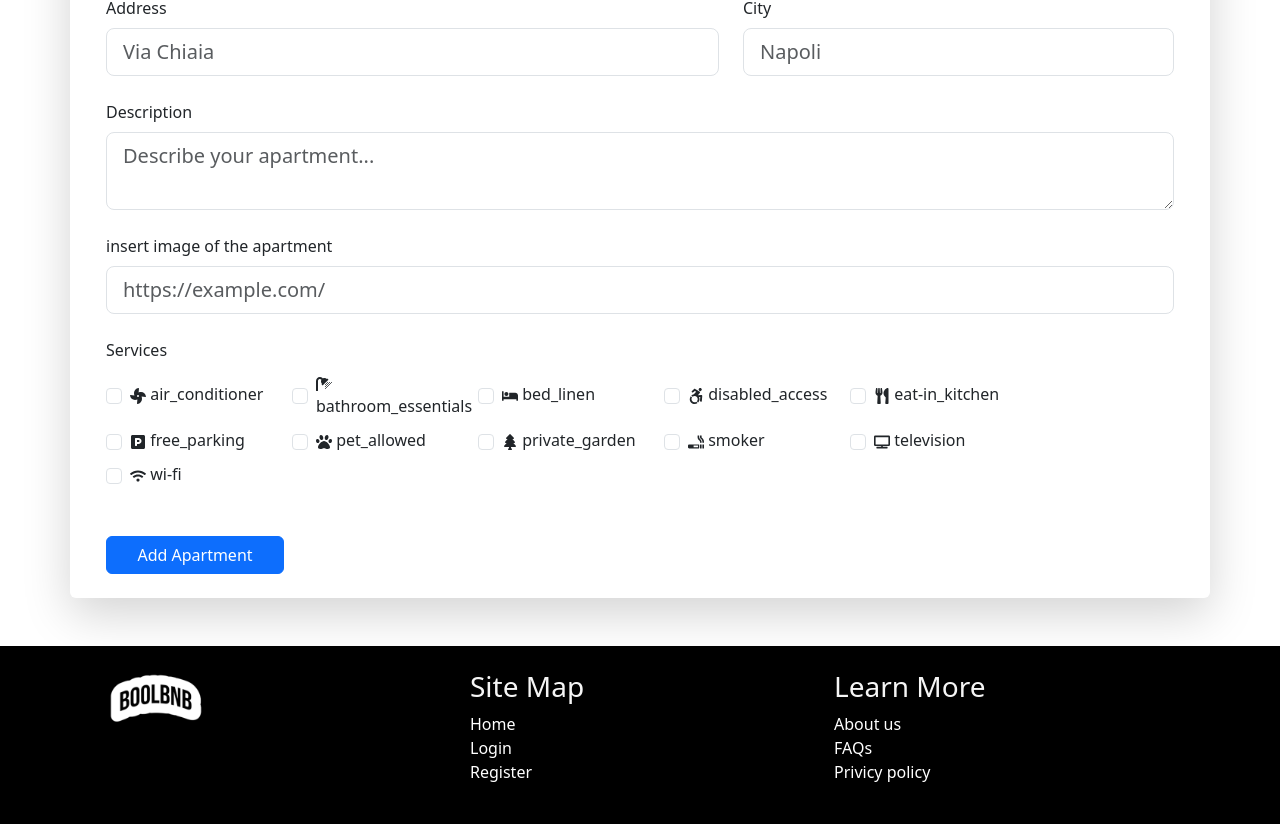
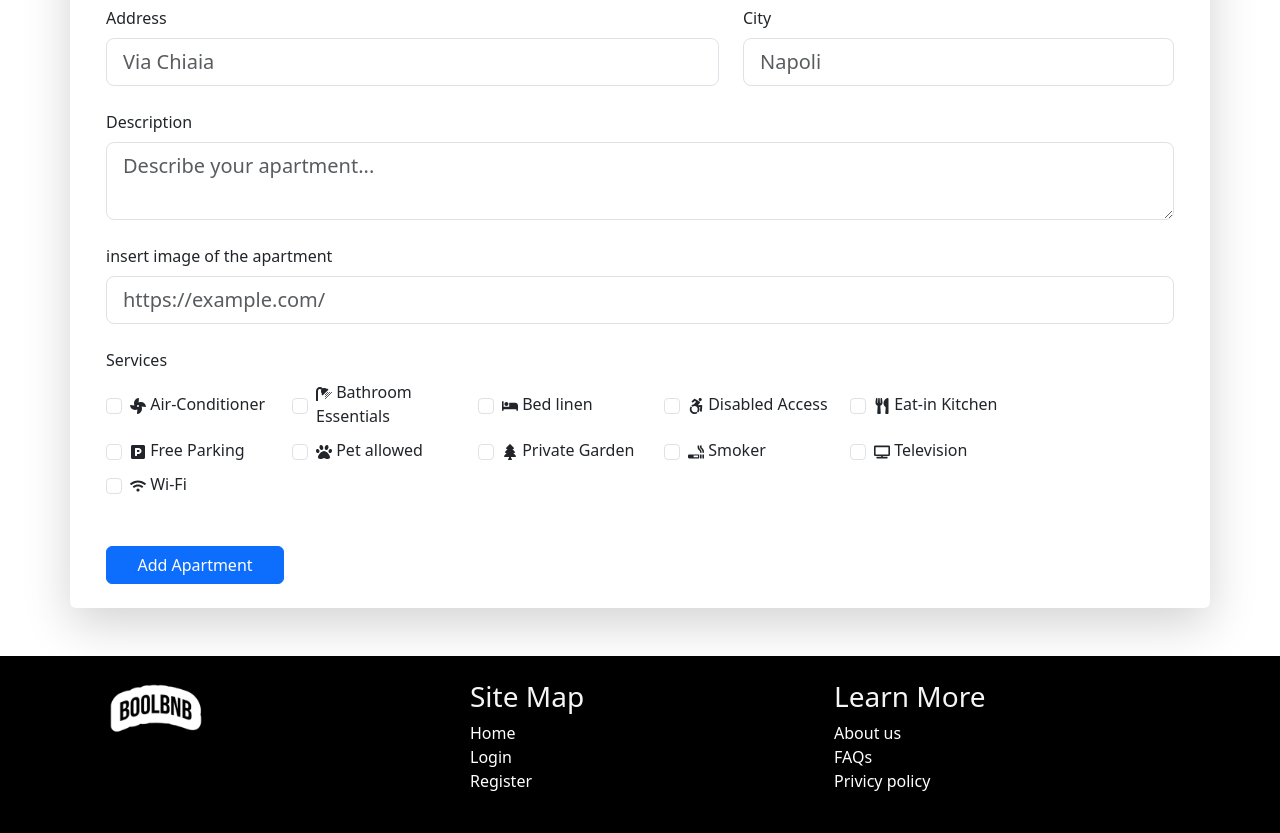
Before and after one commit to ManuelTrappolini/boolBnb-project-work, a React (Vite) app in the folder frontend/: page /apartments/addapartment in a window 1280 px wide. Shown: the part 547-1380 px from the top of the page. Built offline with nearby package versions, Linux system fonts and the light colour scheme; the HTML template or start-up script is replaced by a standard one.

Commit message:
modify somethings

```diff
--- a/frontend/src/components/AddReview.jsx
+++ b/frontend/src/components/AddReview.jsx
@@ -73,10 +73,10 @@ export default function AddReview() {
     return (
         <div className="container">
             <div className='row'>
-                <h1>Add a Review</h1>
+                <h3 className='fw-bold mb-4 px-0'>Add a Review</h3>
 
                 {/* form */}
-                <form onSubmit={handleSubmit}>
+                <form onSubmit={handleSubmit} className='px-0'>
                     <div className="row">
                         <div className="mb-3 col-12 col-md-4">
                             <label htmlFor="authorName" className="form-label">Name</label>
--- a/frontend/src/components/Addapartment.jsx
+++ b/frontend/src/components/Addapartment.jsx
@@ -17,18 +17,19 @@ export default function AddApartment() {
     const [successMessage, setSuccessMessage] = useState('');
 
     const servicesList = [
-        { id: 3, name: 'air_conditioner', icon: <FaFan /> },
-        { id: 5, name: 'bathroom_essentials', icon: <FaShower /> },
-        { id: 6, name: 'bed_linen', icon: <FaBed /> },
-        { id: 11, name: 'disabled_access', icon: <FaAccessibleIcon /> },
-        { id: 4, name: 'eat-in_kitchen', icon: <FaUtensils /> },
-        { id: 1, name: 'free_parking', icon: <FaParking /> },
-        { id: 9, name: 'pet_allowed', icon: <FaPaw /> },
-        { id: 2, name: 'private_garden', icon: <FaTree /> },
-        { id: 10, name: 'smoker', icon: <FaSmoking /> },
-        { id: 7, name: 'television', icon: <FaTv /> },
-        { id: 8, name: 'wi-fi', icon: <FaWifi /> },
+        { id: 3, name: 'Air-Conditioner', icon: <FaFan /> },
+        { id: 5, name: 'Bathroom Essentials', icon: <FaShower /> },
+        { id: 6, name: 'Bed linen', icon: <FaBed /> },
+        { id: 11, name: 'Disabled Access', icon: <FaAccessibleIcon /> },
+        { id: 4, name: 'Eat-in Kitchen', icon: <FaUtensils /> },
+        { id: 1, name: 'Free Parking', icon: <FaParking /> },
+        { id: 9, name: 'Pet allowed', icon: <FaPaw /> },
+        { id: 2, name: 'Private Garden', icon: <FaTree /> },
+        { id: 10, name: 'Smoker', icon: <FaSmoking /> },
+        { id: 7, name: 'Television', icon: <FaTv /> },
+        { id: 8, name: 'Wi-Fi', icon: <FaWifi /> },
     ];
+
 
     const resetForm = () => {
         setTitle('');
@@ -131,9 +132,8 @@ export default function AddApartment() {
 
     return (
         <div className="container py-5">
-
             <form className="row g-4 shadow-lg p-4 rounded" onSubmit={handleSubmit}>
-                <h2>Add your apartment</h2>
+                <h1 className='fw-bold'>Add your apartment</h1>
                 <div className="col-12">
                     <label htmlFor="title" className="form-label">Title</label>
                     <input
--- a/frontend/src/components/DetailApartment.jsx
+++ b/frontend/src/components/DetailApartment.jsx
@@ -1,4 +1,27 @@
-function DetailLayout({ appartment }) {
+import AddReview from "./AddReview"
+import HeartCounter from "./HeartsCounter"
+import { FaFan, FaShower, FaBed, FaAccessibleIcon, FaUtensils, FaParking, FaPaw, FaTree, FaSmoking, FaTv, FaWifi } from 'react-icons/fa';
+
+function DetailLayout({ apartment }) {
+
+    const services = apartment.services.map(service => service.id_service)
+
+    const servicesList = [
+        { id: 3, name: 'Air-Conditioner', icon: <FaFan /> },
+        { id: 5, name: 'Bathroom Essentials', icon: <FaShower /> },
+        { id: 6, name: 'Bed linen', icon: <FaBed /> },
+        { id: 11, name: 'Disabled Access', icon: <FaAccessibleIcon /> },
+        { id: 4, name: 'Eat-in Kitchen', icon: <FaUtensils /> },
+        { id: 1, name: 'Free Parking', icon: <FaParking /> },
+        { id: 9, name: 'Pet allowed', icon: <FaPaw /> },
+        { id: 2, name: 'Private Garden', icon: <FaTree /> },
+        { id: 10, name: 'Smoker', icon: <FaSmoking /> },
+        { id: 7, name: 'Television', icon: <FaTv /> },
+        { id: 8, name: 'Wi-Fi', icon: <FaWifi /> },
+    ];
+
+    const filteredServices = servicesList.filter(service => services.includes(service.id));
+
     return (
         <>
             <div className="container my-5">
@@ -6,8 +29,8 @@ function DetailLayout({ appartment }) {
                 <div className="row">
                     <div className="col-12">
                         <img
-                            src={appartment.picture_url}
-                            alt={appartment.title}
+                            src={apartment.picture_url}
+                            alt={apartment.title}
                             className="img-fluid rounded shadow-lg"
                             style={{ width: "100%", maxHeight: "500px", objectFit: "cover" }}
                         />
@@ -17,9 +40,27 @@ function DetailLayout({ appartment }) {
                 {/* Titolo e breve descrizione */}
                 <div className="row mt-4">
                     <div className="col-12 col-lg-8">
-                        <h1 className="fw-bold">{appartment.title}</h1>
-                        <p className="text-muted py-2">{appartment.address}</p>
-                        <p className="pt-2">{appartment.description}</p>
+                        <div className="d-flex justify-content-between align-items-center">
+                            <h1 className="fw-bold">{apartment.title}</h1>
+                            <div className='d-flex align-items-center justify-content-end'>
+                                <p className='m-0'>{apartment.vote}</p>
+                                <HeartCounter cardId={apartment.id} />
+                            </div>
+                        </div>
+                        <p className="text-muted py-2">{apartment.address}</p>
+                        <p className="pt-2 mb-5">{apartment.description}</p>
+                        <h5 className="fw-semibold mb-3">Services</h5>
+                        <ul className="list-unstyled">
+                            {filteredServices.map(service => (
+                                <li key={service.id} >
+                                    <span>
+                                        {service.icon} {service.name}
+                                    </span>
+                                </li>
+                            ))}
+
+                        </ul>
+
                     </div>
 
                     {/* Dettagli principali */}
@@ -29,33 +70,38 @@ function DetailLayout({ appartment }) {
                             <ul className="list-unstyled">
                                 <li className="mb-2">
                                     <i className="bi bi-house-door me-2"></i>
-                                    {appartment.rooms_number} Rooms
+                                    {apartment.rooms_number} Rooms
                                 </li>
                                 <li className="mb-2">
                                     <i className="bi bi-person-fill me-2"></i>
-                                    {appartment.beds} Beds
+                                    {apartment.beds} Beds
                                 </li>
                                 <li className="mb-2">
                                     <i className="bi bi-droplet me-2"></i>
-                                    {appartment.bathrooms} Bathrooms
+                                    {apartment.bathrooms} Bathrooms
                                 </li>
                                 <li className="mb-2">
                                     <i className="bi bi-arrows-fullscreen me-2"></i>
-                                    {appartment.square_meters} m²
+                                    {apartment.square_meters} m²
                                 </li>
                             </ul>
-                            <button className="btn btn-primary w-100">
-                                <i className="bi bi-calendar-check me-2"></i> Prenota
-                            </button>
+                            <a href="#send-email">
+                                <button className="btn btn-primary w-100">
+                                    <i className="bi bi-envelope me-2"></i> Talk with owner
+                                </button>
+                            </a>
                         </div>
                     </div>
                 </div>
 
                 {/* Sezione recensioni */}
+                <div className="my-5">
+                    <AddReview />
+                </div>
                 <div className="row mt-5">
                     <h3 className="fw-bold mb-4">Reviews</h3>
-                    {appartment.reviews && appartment.reviews.length > 0 ? (
-                        appartment.reviews.map((review) => (
+                    {apartment.reviews && apartment.reviews.length > 0 ? (
+                        apartment.reviews.map((review) => (
                             <div key={review.id} className="col-12 mb-4">
                                 <div className="p-3 border rounded shadow-sm">
                                     <div className="d-flex justify-content-between align-items-center">
--- a/frontend/src/components/HeartsCounter.jsx
+++ b/frontend/src/components/HeartsCounter.jsx
@@ -5,7 +5,7 @@ import { useParams } from "react-router"
 
 const HeartCounter = ({ cardId }) => {
     const [votes, setVotes] = useState(0)
-    console.log(cardId)
+
     // Load initial vote from database
 
     useEffect(() => {
@@ -60,9 +60,8 @@ const HeartCounter = ({ cardId }) => {
     return (
         <div>
             <button onClick={handleVote} style={{ background: 'transparent', border: 'none' }}>
-                <span style={{ fontSize: '30px', color: 'gray' }}>&#10084;</span> {/* Cuore */}
+                <span style={{ fontSize: '20px', color: 'gray' }}>&#10084;</span> {/* Cuore */}
             </button>
-
         </div>
     )
 }
--- a/frontend/src/components/SearchBar.jsx
+++ b/frontend/src/components/SearchBar.jsx
@@ -10,7 +10,7 @@ export default function SearchBar({ search, setSearch }) {
             <input
                 type="text"
                 className="form-control"
-                placeholder="Cerca per indirizzo"
+                placeholder="🔍 Search by city or address"
                 value={search}
                 onChange={handleSearchChange}
             />
--- a/frontend/src/index.css
+++ b/frontend/src/index.css
@@ -98,6 +98,19 @@ header{
     }
 }
 
+/* main */
+
+.search-bar{
+    width: 30%;
+}
+
+@media screen and (max-width: 992px) {
+   .search-bar{
+    width: 100%;
+   }
+}
+
+
 /* footer */
 
 footer{
```
Also changed, not shown: frontend/src/pages/DetailApartamentPage.jsx (+5 -5 lines), frontend/src/pages/HomePage.jsx (+30 -10 lines), 1 other file (tests, documents, lock files or other folders).
